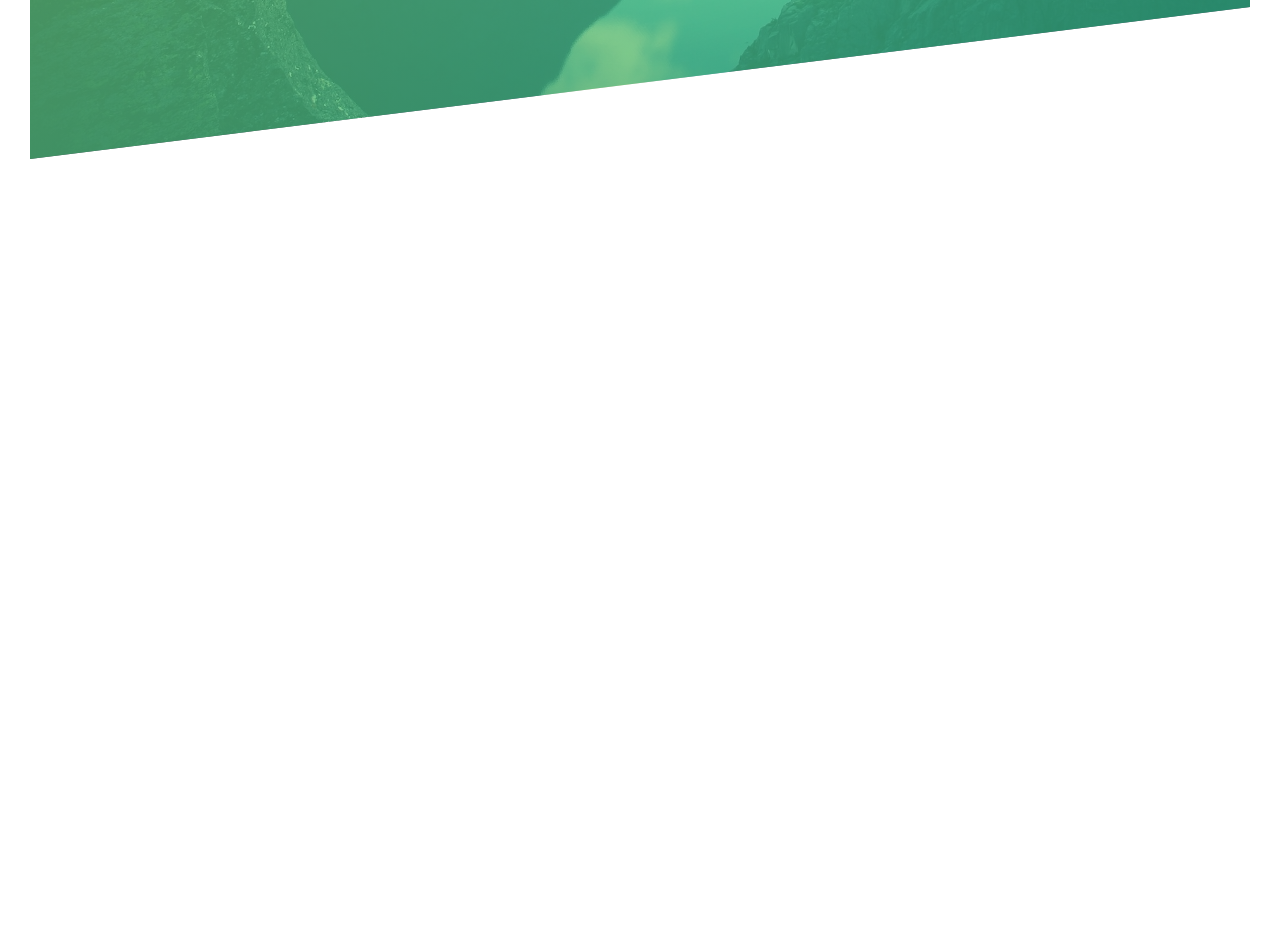
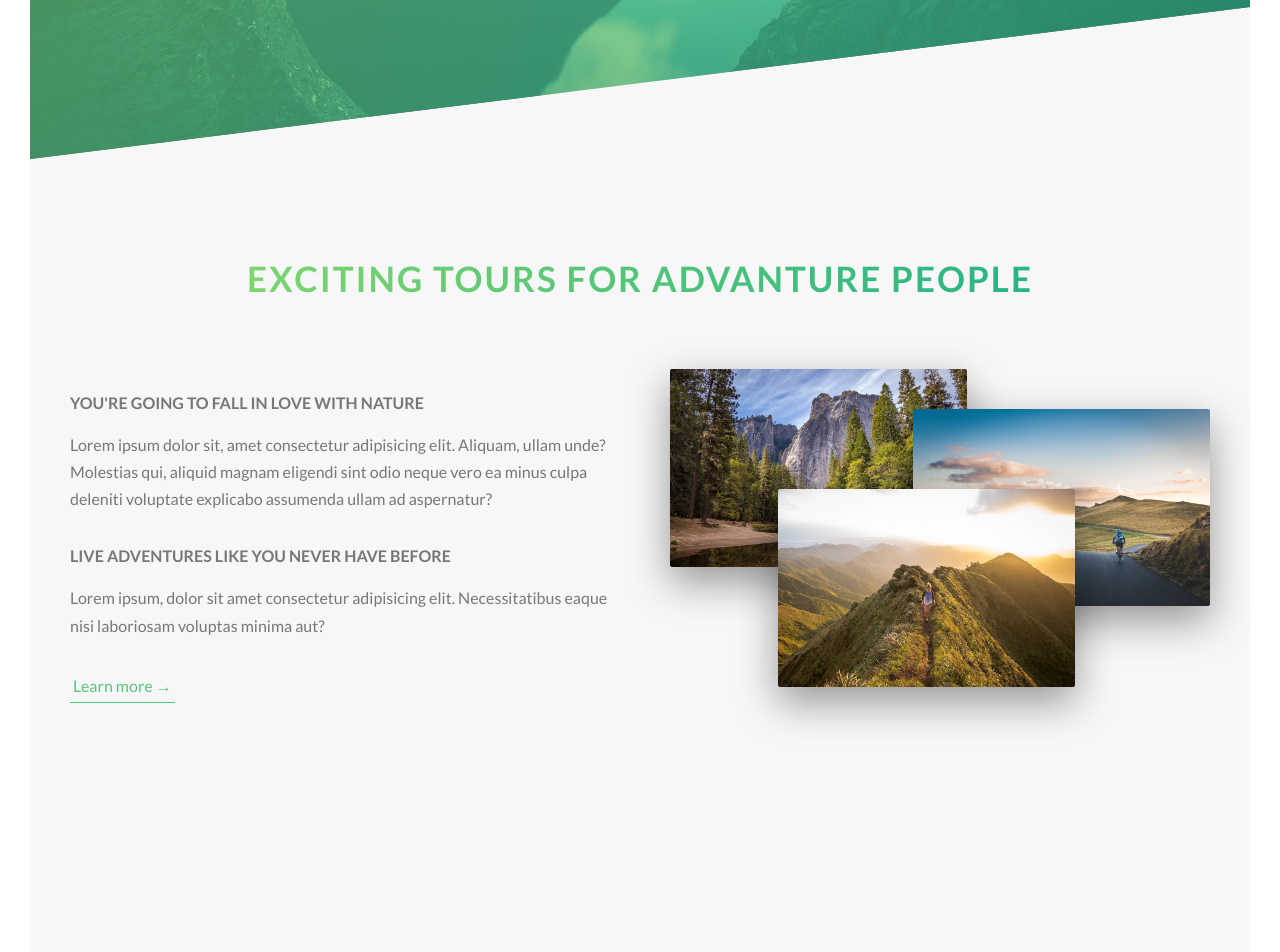
Before and after one commit to dustinddoan/natours, a PHP site: page / in a window 1280 px wide. Shown: the part 631-1583 px from the top of the page. Before the commit the page ends 790 px from the top, so only its background shows below. Run offline with PHP 8.4, Linux system fonts and the light colour scheme; some libraries are stand-ins or nearby versions.

Commit message:
about section: overlap image

```diff
--- a/css/style.css
+++ b/css/style.css
@@ -77,6 +77,42 @@ body {
     letter-spacing: 1.6rem;
     animation: moveInRight 2s ease-out; }
 
+.heading-secondary {
+  font-size: 3.5rem;
+  text-transform: uppercase;
+  font-weight: 700;
+  display: inline-block;
+  background-image: linear-gradient(to right, #7ed56f, #28b485);
+  -webkit-background-clip: text;
+  color: transparent;
+  letter-spacing: .2rem;
+  transition: all .2s; }
+  .heading-secondary:hover {
+    transform: skewY(2deg) skewX(15deg);
+    text-shadow: 0.5rem 1rem 2rem rgba(0, 0, 0, 0.2); }
+
+.heading-tertiary {
+  font-size: 1.6rem;
+  font-weight: 700;
+  text-transform: uppercase; }
+
+.paragraph {
+  font-size: 1.6rem; }
+  .paragraph:not(:last-child) {
+    margin-bottom: 3rem; }
+
+.u-center-text {
+  text-align: center; }
+
+.u-margin-bottom-small {
+  margin-bottom: 1.5rem; }
+
+.u-margin-bottom-medium {
+  margin-bottom: 4rem; }
+
+.u-margin-bottom-big {
+  margin-bottom: 8rem; }
+
 /* .btn:link pseudo class with state of the btn selector */
 .btn {
   /* after element */ }
@@ -124,6 +160,52 @@ body {
     /* always apply 0% */
     animation-fill-mode: backwards; }
 
+.btn-text:link, .btn-text:visited {
+  font-size: 1.6rem;
+  color: #55c57a;
+  display: inline-block;
+  text-decoration: none;
+  border-bottom: 1px solid #55c57a;
+  padding: 3px;
+  transition: all .2s; }
+
+.btn-text:hover {
+  background-color: #55c57a;
+  color: #fff;
+  box-shadow: 0 1rem 2rem rgba(0, 0, 0, 0.15);
+  transform: translateY(-2px); }
+
+.btn-text:active {
+  box-shadow: 0 0.5rem 1rem rgba(0, 0, 0, 0.15);
+  transform: translateY(0); }
+
+.composition {
+  position: relative; }
+  .composition__photo {
+    width: 55%;
+    box-shadow: 0 1.5rem 4rem rgba(0, 0, 0, 0.4);
+    border-radius: 2px;
+    position: absolute;
+    z-index: 10;
+    transition: all .2s;
+    outline-offset: 1rem; }
+    .composition__photo--p1 {
+      left: 0;
+      top: -2rem; }
+    .composition__photo--p2 {
+      right: 0;
+      top: 2rem; }
+    .composition__photo--p3 {
+      left: 20%;
+      top: 10rem; }
+    .composition__photo:hover {
+      outline: 1rem solid #55c57a;
+      transform: scale(1.1) translateY(-0.5rem);
+      box-shadow: 0 2.5rem 4rem rgba(0, 0, 0, 0.5);
+      z-index: 20; }
+  .composition:hover .composition__photo:not(:hover) {
+    transform: scale(0.9); }
+
 .header {
   height: 95vh;
   /* 2 background overlap */
@@ -148,7 +230,6 @@ body {
 
 .row {
   max-width: 114rem;
-  background-color: #eee;
   margin: 0 auto; }
   .row:not(:last-child) {
     margin-bottom: 8rem; }
@@ -157,7 +238,6 @@ body {
     display: table;
     clear: both; }
   .row [class^="col-"] {
-    background-color: orangered;
     float: left; }
     .row [class^="col-"]:not(:last-child) {
       margin-right: 6rem; }
@@ -173,3 +253,8 @@ body {
     width: calc( 2*(100% - 3 * 6rem) / 4 + 6rem); }
   .row .col-3-of-4 {
     width: calc( 3*(100% - 3 * 6rem) / 4 + 2*6rem); }
+
+.section-about {
+  background-color: #f7f7f7;
+  padding: 25rem 0;
+  margin-top: -20vh; }
--- a/index.html
+++ b/index.html
@@ -30,6 +30,34 @@
         </div>
 
     </header>
+
+    <main>
+        <section class="section-about">
+            <div class="u-center-text u-margin-bottom-big">
+                <h2 class="heading-secondary">
+                    Exciting tours for advanture people
+                </h2>
+            </div>
+            <div class="row">
+                <div class="col-1-of-2">
+                    <h3 class="heading-tertiary u-margin-bottom-small">You're going to fall in love with nature</h3>
+                    <p class="paragraph">Lorem ipsum dolor sit, amet consectetur adipisicing elit. Aliquam, ullam unde? Molestias qui, aliquid magnam eligendi sint odio neque vero ea minus culpa deleniti voluptate explicabo assumenda ullam ad aspernatur?</p>
+
+                    <h3 class="heading-tertiary u-margin-bottom-small">Live adventures like you never have before</h3>
+                    <p class="paragraph">Lorem ipsum, dolor sit amet consectetur adipisicing elit. Necessitatibus eaque nisi laboriosam voluptas minima aut?</p>
+
+                    <a href="#" class="btn-text">Learn more &rarr;</a>
+                </div>
+                <div class="col-1-of-2">
+                    <div class="composition">
+                        <img src="img/nat-1-large.jpg" alt="Photo 1" class="composition__photo composition__photo--p1">
+                        <img src="img/nat-2-large.jpg" alt="Photo 2" class="composition__photo composition__photo--p2">
+                        <img src="img/nat-3-large.jpg" alt="Photo 3" class="composition__photo composition__photo--p3">
+                    </div>
+                </div>
+            </div>
+        </section>
+    </main>
 
     <!--
     <section class="grid-test">
@@ -105,3 +133,5 @@
 </body>
 
 </html>
+
+<!-- .composition>(img.composition__photo.composition__photo--p1)*3 -->
--- a/sass/abstracts/_variables.scss
+++ b/sass/abstracts/_variables.scss
@@ -3,9 +3,15 @@ $color-primary: #55c57a;
 $color-primary-light: #7ed56f;
 $color-primary-dark: #28b485;
 
+$color-grey-light-1: #f7f7f7;
+
 $color-grey-dark: #777;
 $color-white: #fff;
 $color-black: #000;
+
+// FONT
+$default-font-size:1.6rem;
+
 
 // GRIDS
 $grid-width: 114rem;
--- a/sass/base/_typography.scss
+++ b/sass/base/_typography.scss
@@ -40,3 +40,37 @@ body {
     animation: moveInRight 2s ease-out;
   }
 }
+
+.heading-secondary {
+  font-size: 3.5rem;
+  text-transform: uppercase;
+  font-weight: 700;
+  display: inline-block;
+  // clip background color to text
+  background-image: linear-gradient(to right, $color-primary-light, $color-primary-dark);
+  -webkit-background-clip: text;
+  color: transparent;
+
+  letter-spacing: .2rem;
+  transition: all .2s;
+
+  // inline an angle
+  &:hover {
+    transform: skewY(2deg) skewX(15deg);
+    text-shadow: .5rem 1rem 2rem rgba($color-black, .2);
+  }
+}
+
+.heading-tertiary {
+  font-size: 1.6rem;
+  font-weight: 700;
+  text-transform: uppercase
+}
+
+.paragraph {
+  font-size: 1.6rem;
+
+  &:not(:last-child) {
+    margin-bottom: 3rem;
+  }
+}
--- a/sass/base/_utilities.scss
+++ b/sass/base/_utilities.scss
@@ -0,0 +1,13 @@
+.u-center-text {
+  text-align: center;
+}
+
+.u-margin-bottom-small {
+  margin-bottom: 1.5rem;
+}
+.u-margin-bottom-medium {
+  margin-bottom: 4rem;
+}
+.u-margin-bottom-big {
+  margin-bottom: 8rem;
+}
--- a/sass/components/_button.scss
+++ b/sass/components/_button.scss
@@ -64,3 +64,28 @@
     animation-fill-mode: backwards;
   }
 }
+
+.btn-text {
+  &:link,
+  &:visited {
+    font-size: $default-font-size;
+    color: $color-primary;
+    display:inline-block;
+    text-decoration: none;
+    border-bottom: 1px solid $color-primary;
+    padding: 3px;
+    transition: all .2s;
+  }
+
+  &:hover {
+    background-color: $color-primary;
+    color: $color-white;
+    box-shadow: 0 1rem 2rem rgba($color-black, .15);
+    transform: translateY(-2px);
+  }
+
+  &:active {
+    box-shadow: 0 .5rem 1rem rgba($color-black, .15);
+    transform: translateY(0);
+  }
+}
--- /dev/null
+++ b/sass/components/_composition.scss
@@ -0,0 +1,44 @@
+.composition {
+  position: relative;
+
+  &__photo {
+    width: 55%;
+    box-shadow: 0 1.5rem 4rem rgba($color-black, .4);
+    border-radius: 2px;
+    position: absolute;
+    // z index of each photo
+    z-index: 10;
+    transition: all .2s;
+    outline-offset: 1rem;
+
+    &--p1 {
+      left: 0;
+      top: -2rem;
+    }
+
+    &--p2 {
+      right: 0;
+      top: 2rem;
+    }
+
+    &--p3 {
+      left: 20%;
+      top: 10rem;
+    }
+
+    &:hover {
+      // outline of the picture
+      outline: 1rem solid $color-primary;
+      transform: scale(1.1) translateY(-.5rem);
+      box-shadow: 0 2.5rem 4rem rgba($color-black, .5);
+      // hover set z index so it will on top of others
+      z-index: 20;
+    }
+  }
+
+  // photo in the back and not hover will smaller
+  // composition:hover composition_photo:not(:hover)
+  &:hover &__photo:not(:hover) {
+    transform: scale(.9)
+  }
+}
--- a/sass/layout/_grid.scss
+++ b/sass/layout/_grid.scss
@@ -1,6 +1,5 @@
 .row {
   max-width: $grid-width;
-  background-color: #eee;
   // center the box
   margin: 0 auto;
 
@@ -15,7 +14,7 @@
   // * contain col-
   // $ both
   [class^="col-"] {
-    background-color: orangered;
+
 
     float: left;
 
--- a/sass/main.scss
+++ b/sass/main.scss
@@ -9,6 +9,7 @@
 @import "base/utilities";
 
 @import "components/button";
+@import "components/composition";
 
 @import "layout/header";
 @import "layout/grid";
--- a/sass/pages/_home.scss
+++ b/sass/pages/_home.scss
@@ -0,0 +1,5 @@
+.section-about {
+  background-color: $color-grey-light-1;
+  padding: 25rem 0;
+  margin-top: -20vh;
+}
```
